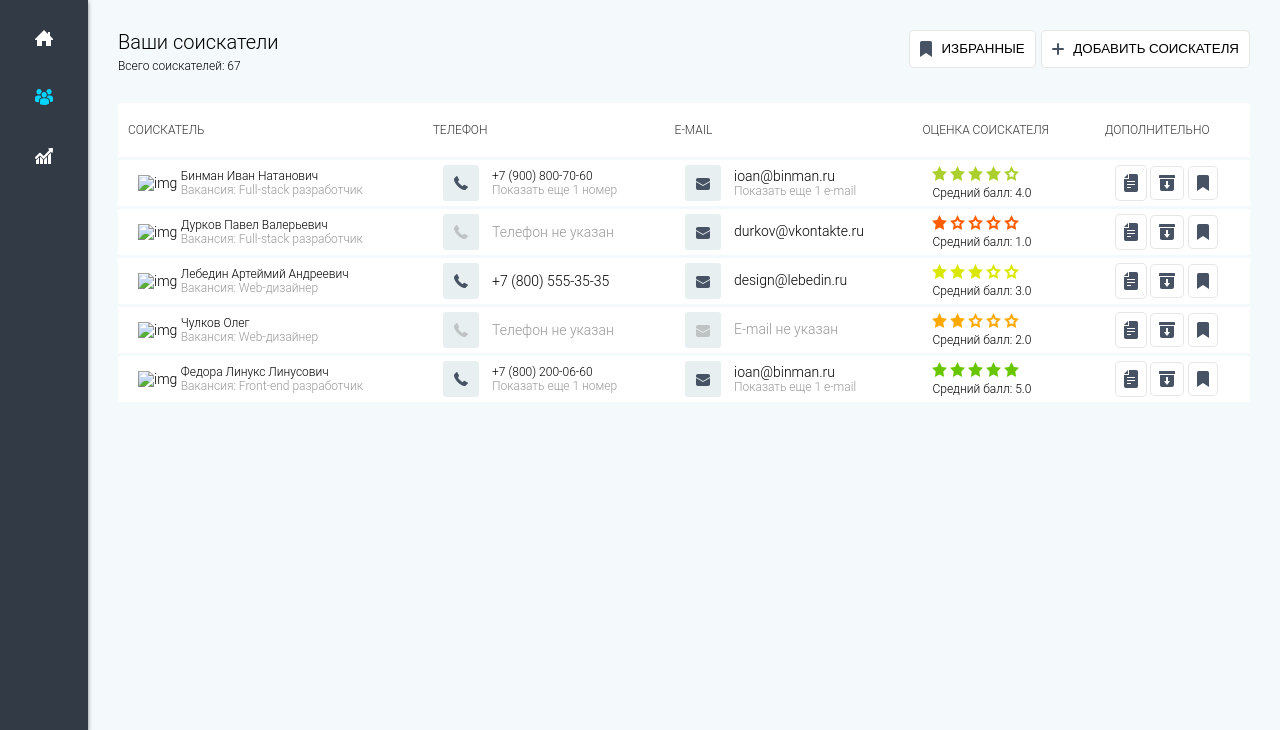
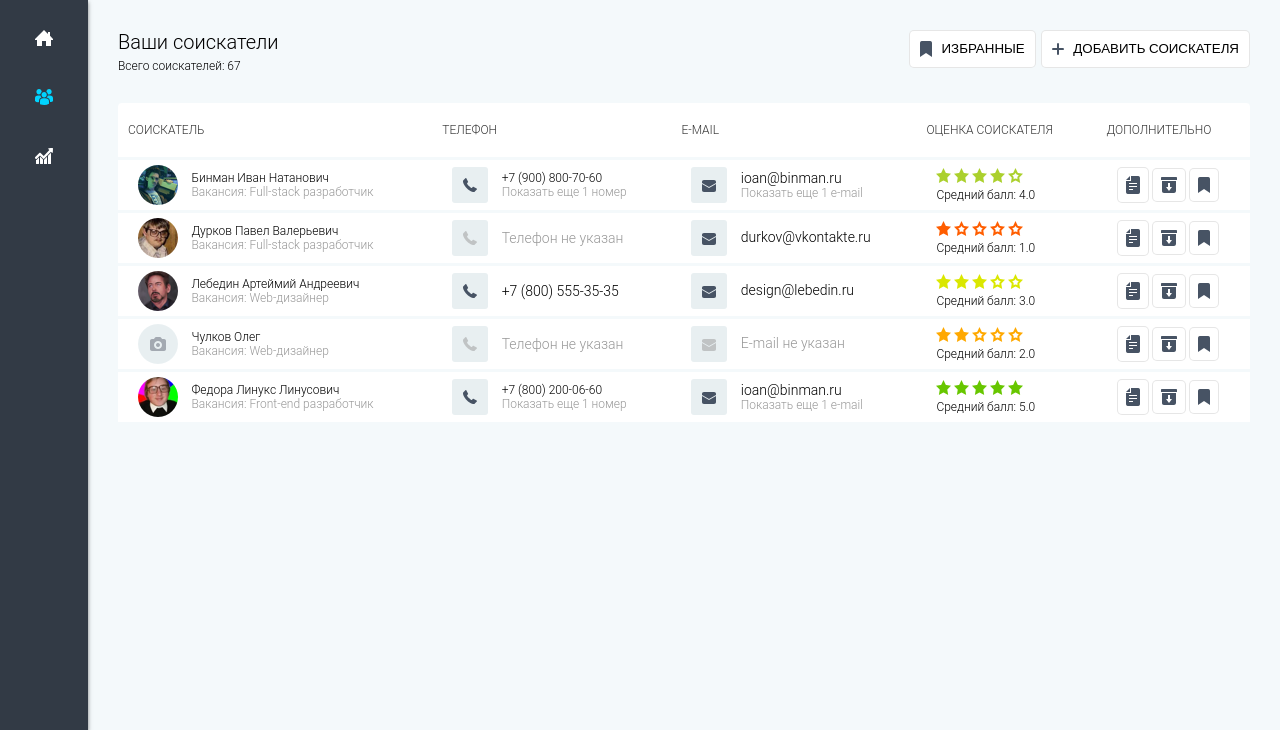
Before and after one commit to feyaq13/binman-test, a website built with Parcel: page src/index.html in a window 1280 px wide. Shown: the part 71-801 px from the top of the page. Built offline with nearby package versions, Linux system fonts and the light colour scheme.

Commit message:
добавляет фото соискателей

```diff
--- a/src/index.html
+++ b/src/index.html
@@ -57,7 +57,7 @@
           <tbody>
           <tr>
             <td class="cell-person">
-              <img src="" alt="img">
+              <img class="cell-person__photo" src="images/photo-1.png" alt="фото">
               <div class="cell-wrapper">
                 <p class="name">Бинман Иван Натанович</p>
                 <p class="add-text">Вакансия: Full-stack разработчик</p>
@@ -97,7 +97,7 @@
           </tr>
           <tr>
             <td class="cell-person">
-              <img src="" alt="img">
+              <img class="cell-person__photo" src="images/photo-2.png" alt="фото">
               <div class="cell-wrapper">
                 <p class="name">Дурков Павел Валерьевич</p>
                 <p class="add-text">Вакансия: Full-stack разработчик</p>
@@ -112,7 +112,7 @@
               durkov@vkontakte.ru
             </td>
             <td class="cell-stars">
-              <img src="images/img-star-1.png" alt="">
+              <img src="images/img-star-1.png" alt="рейтинг">
               <p>Средний балл: 1.0</p>
             </td>
             <td class="cell-button">
@@ -129,7 +129,7 @@
           </tr>
           <tr>
             <td class="cell-person">
-              <img src="" alt="img">
+              <img class="cell-person__photo" src="images/photo-3.png" alt="фото">
               <div class="cell-wrapper">
                 <p class="name">Лебедин Артеймий Андреевич</p>
                 <p class="add-text">Вакансия: Web-дизайнер</p>
@@ -146,7 +146,7 @@
               design@lebedin.ru
             </td>
             <td class="cell-stars">
-              <img src="images/img-star-3.png" alt="">
+              <img src="images/img-star-3.png" alt="рейтинг">
               <p>Средний балл: 3.0</p>
             </td>
             <td class="cell-button">
@@ -163,7 +163,7 @@
           </tr>
           <tr>
             <td class="cell-person">
-              <img src="" alt="img">
+              <img class="cell-person__photo" src="images/photo-4.png" alt="фото">
               <div class="cell-wrapper">
                 <p class="name">Чулков Олег</p>
                 <p class="add-text">Вакансия: Web-дизайнер</p>
@@ -178,7 +178,7 @@
               E-mail не указан
             </td>
             <td class="cell-stars">
-              <img src="images/img-star-2.png" alt="">
+              <img src="images/img-star-2.png" alt="рейтинг">
               <p>Средний балл: 2.0</p>
             </td>
             <td class="cell-button">
@@ -195,7 +195,7 @@
           </tr>
           <tr>
             <td class="cell-person">
-              <img src="" alt="img">
+              <img class="cell-person__photo" src="images/photo-5.png" alt="фото">
               <div class="cell-wrapper">
                 <p class="name">Федора Линукс Линусович</p>
                 <p class="add-text">Вакансия: Front-end разработчик</p>
@@ -218,7 +218,7 @@
               </div>
             </td>
             <td class="cell-stars">
-              <img src="images/img-star-5.png" alt="">
+              <img src="images/img-star-5.png" alt="рейтинг">
               <p>Средний балл: 5.0</p>
             </td>
             <td class="cell-button">
--- a/src/scss/main.scss
+++ b/src/scss/main.scss
@@ -219,6 +219,10 @@ thead {
   vertical-align: middle;
 }
 
+.cell-person__photo {
+  margin-right: 10px;
+}
+
 .cell-button button {
   cursor: pointer;
 
```
Also changed, not shown: src/images/photo-1.png (added), src/images/photo-2.png (added), src/images/photo-3.png (added), src/images/photo-4.png (added), src/images/photo-5.png (added).
